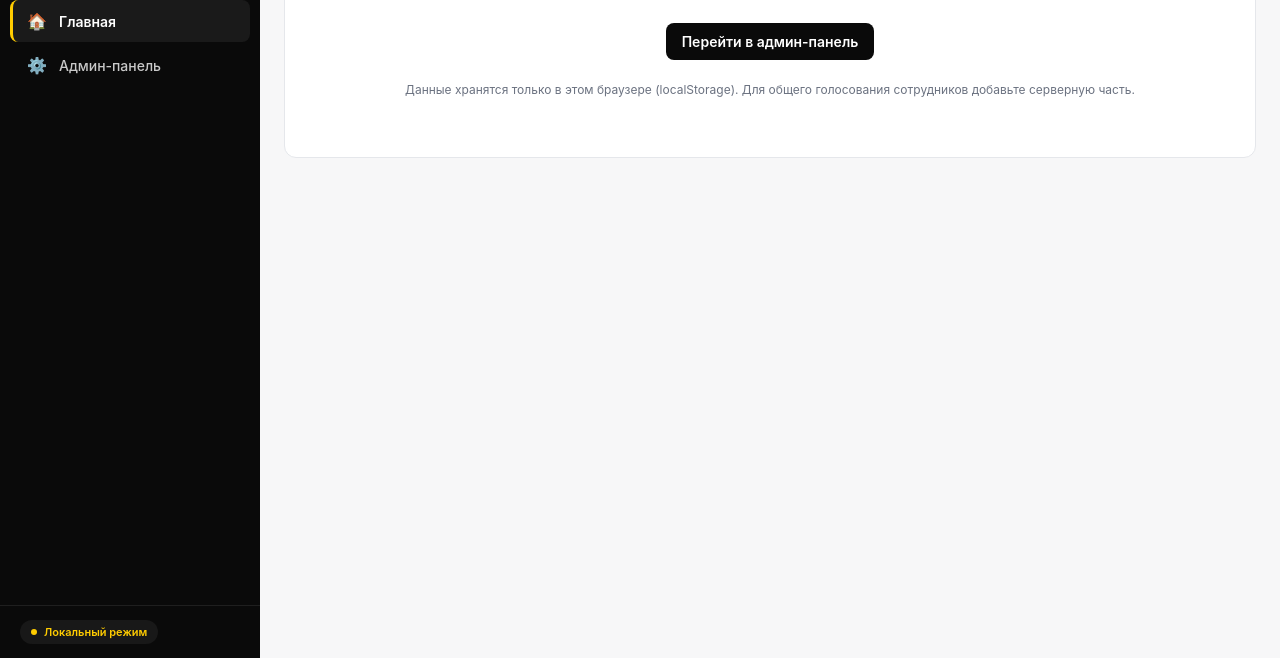
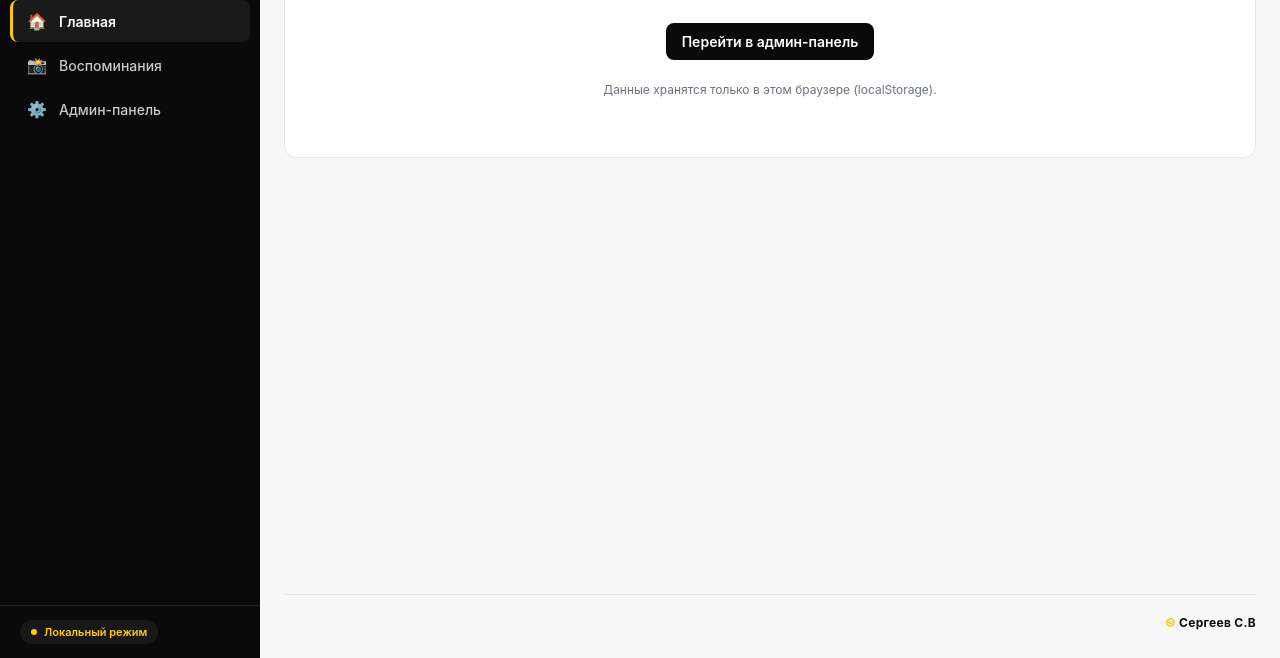
Before and after one commit to deadspaces3444-droid/busines_VAS, a website: page index.html in a window 1280 px wide. Shown: the part 142-800 px from the top of the page. Drawn offline with Linux system fonts and the light colour scheme; no server answers.

Commit message:
Update index.html

```diff
--- a/index.html
+++ b/index.html
@@ -33,6 +33,9 @@
       <a href="index.html" class="nav-item active">
         <span class="nav-icon">🏠</span><span class="nav-label">Главная</span>
       </a>
+      <a href="memories.html" class="nav-item">
+        <span class="nav-icon">📸</span><span class="nav-label">Воспоминания</span>
+      </a>
       <a href="admin.html" class="nav-item">
         <span class="nav-icon">⚙️</span><span class="nav-label">Админ-панель</span>
       </a>
@@ -52,6 +55,10 @@
       <a class="btn btn-dark" href="admin.html">Перейти в админ-панель</a>
       <p class="hint" style="margin-top:22px;" id="modeHint"></p>
     </div>
+
+    <footer class="app-footer">
+      <span class="author">Сергеев С.В</span>
+    </footer>
   </main>
 
 </div>
@@ -63,11 +70,10 @@ Storage.init().then(function () {
   var hint  = document.getElementById('modeHint');
   if (Storage.isServer()) {
     badge.textContent = 'Серверный режим';
-    hint.textContent = 'Голоса и картинки хранятся на сервере — общие для всех устройств.';
+    hint.textContent = 'Голоса и картинки хранятся в Supabase — общие для всех устройств.';
   } else {
     badge.textContent = 'Локальный режим';
-    hint.textContent = 'Данные хранятся только в этом браузере (localStorage). ' +
-      'Для общего голосования сотрудников добавьте серверную часть.';
+    hint.textContent = 'Данные хранятся только в этом браузере (localStorage).';
   }
 });
 </script>
```
